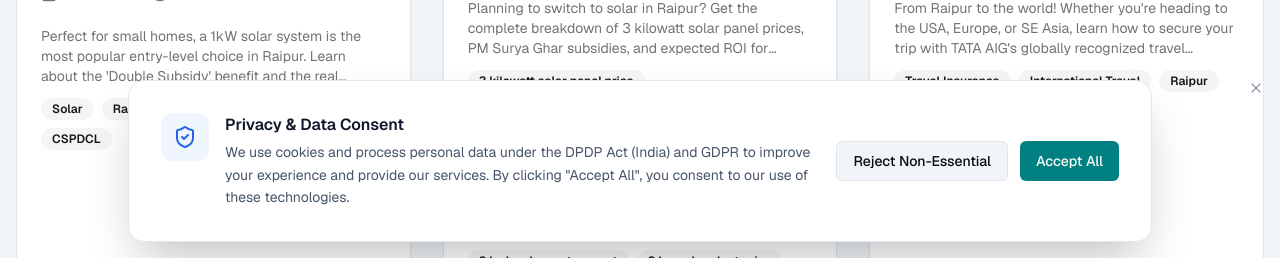
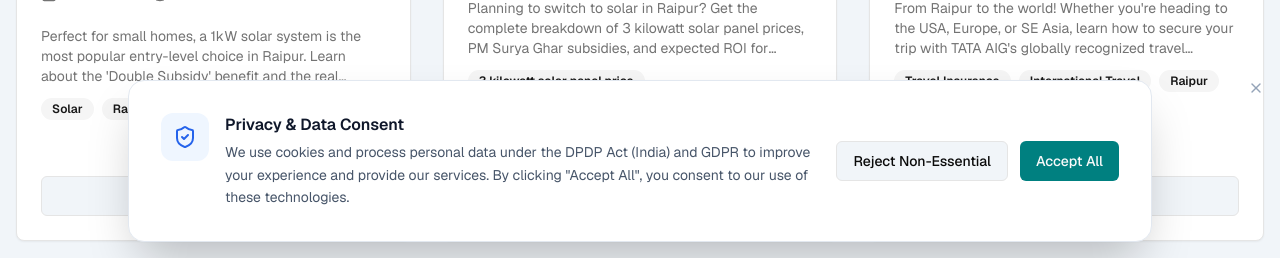
Before and after one commit to mynk717/biznexus-frontend-app, a Next.js app: page /blog in a window 1280 px wide. Shown: the part 542-800 px from the top of the page. Built offline with nearby package versions, Linux system fonts and the light colour scheme.

Commit message:
style: limit blog card tags to top 3 to prevent layout break

```diff
--- a/src/components/blog/BlogPostCard.tsx
+++ b/src/components/blog/BlogPostCard.tsx
@@ -49,7 +49,7 @@ export default function BlogPostCard({ post }: BlogPostCardProps) {
         <CardDescription className="line-clamp-3">{post.excerpt}</CardDescription>
         {post.tags && post.tags.length > 0 && (
           <div className="mt-3 flex flex-wrap gap-2">
-            {post.tags.map((tag) => (
+            {post.tags.slice(0, 3).map((tag) => (
               <Badge key={tag} variant="secondary">{tag}</Badge>
             ))}
           </div>
```
